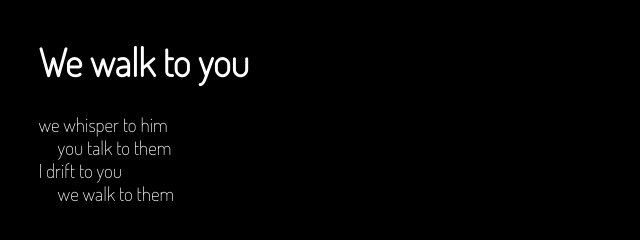
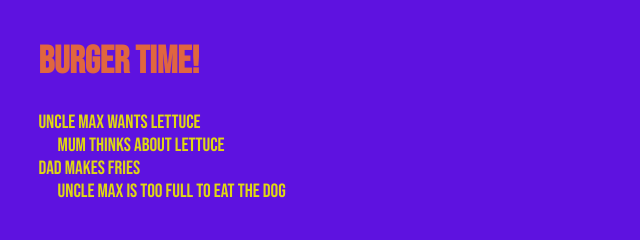
Before and after one commit to Charles-s3787634/we-walk-to-you-remix, a plain HTML site: page index.html in a window 1280 px wide. Shown: the whole page, without its empty margins (0-640 px from the left). Drawn offline with Linux system fonts and the light colour scheme.

Commit message:
🥍💹 Updated with Glitch

```diff
--- a/index.html
+++ b/index.html
@@ -5,26 +5,24 @@
     <meta http-equiv="X-UA-Compatible" content="IE=edge" />
     <meta name="viewport" content="width=device-width, initial-scale=1" />
     <!-- custom font -->
-    <link rel="preconnect" href="https://fonts.gstatic.com" />
-    <link
-      href="https://fonts.googleapis.com/css2?family=Dosis:wght@200&display=swap"
-      rel="stylesheet"
-    />
+    <link rel="preconnect" href="https://fonts.googleapis.com">
+<link rel="preconnect" href="https://fonts.gstatic.com" crossorigin>
+<link href="https://fonts.googleapis.com/css2?family=Bebas+Neue&display=swap" rel="stylesheet">
     <!-- end custom font -->
 
-    <title>We walk to you</title>
+    <title>Burger Time</title>
 
     <!-- styles -->
     <style>
       body {
-        font-family: "Dosis", sans-serif;
+        font-family: 'Bebas Neue', cursive;;
         margin: 2em;
-        background-color: #000;
-        color: #fff;
+        background-color: #5E12E0;
+        color: #E0D712;
         font-size: 1.2em;
       }
       h1 {
-        color: #fff;
+        color: #E0663F;
       }
       #poem > div {
         height: 1.2em;
@@ -35,13 +33,13 @@
     </style>
   </head>
   <body>
-    <h1>We walk to you</h1>
+    <h1>Burger Time!</h1>
     <div id="poem"></div>
     <script>
       // set up the lists of words
-      const subjects = "you,I,we,they".split(","),
-        verbs = "run,walk,speak,drift,talk,whisper".split(","),
-        objects = "me,you,her,him,them".split(",");
+      const subjects = "Mum,Dad,Uncle Max,Auntie Jane".split(","),
+        verbs = "cooks,is too full to eat,eats,makes,thinks about,wants".split(","),
+        objects = "a burger,a shake,fries,a coke,lettuce,the dog".split(",");
       // set up the counter
       let counter = 0;
 
@@ -61,7 +59,7 @@
           getRandomFromList(subjects) +
           " " +
           getRandomFromList(verbs) +
-          " to " +
+          " " +
           getRandomFromList(objects);
         const lineText = document.createTextNode(text);
         line.appendChild(lineText);
```
